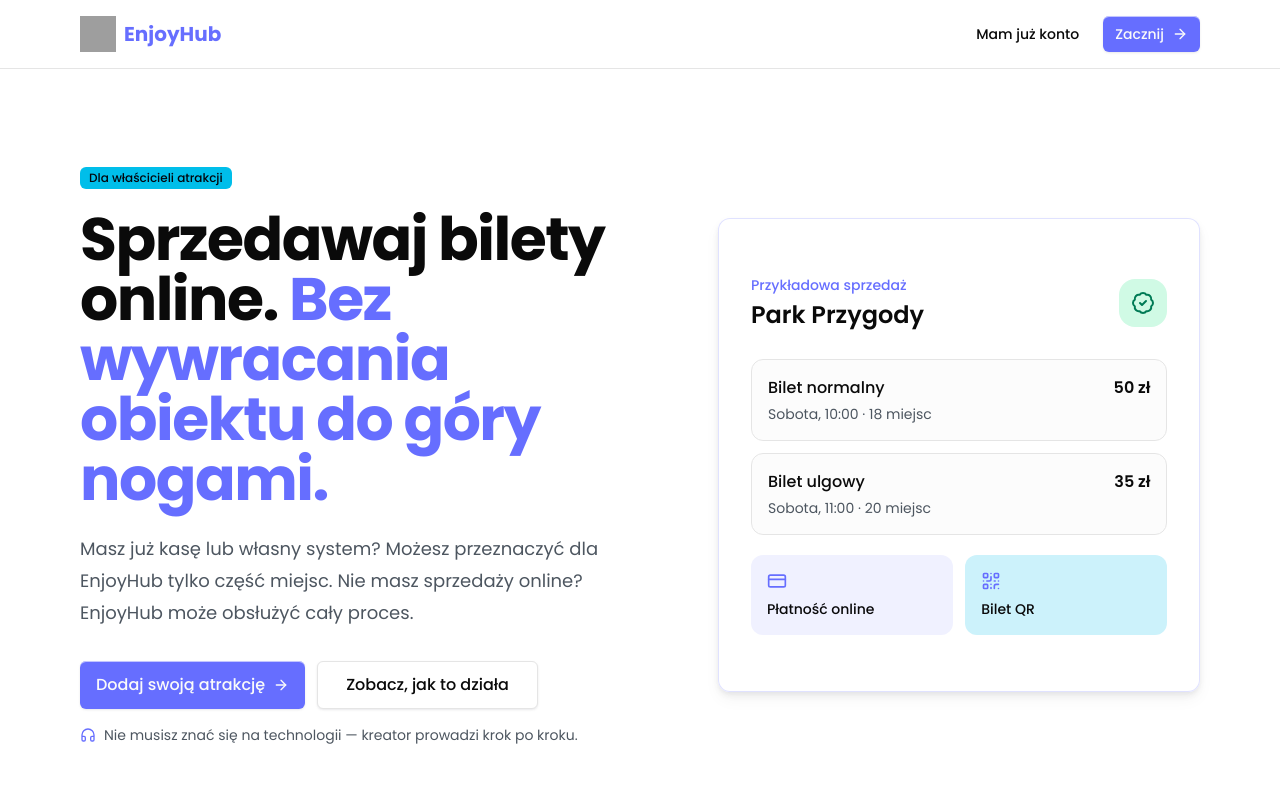
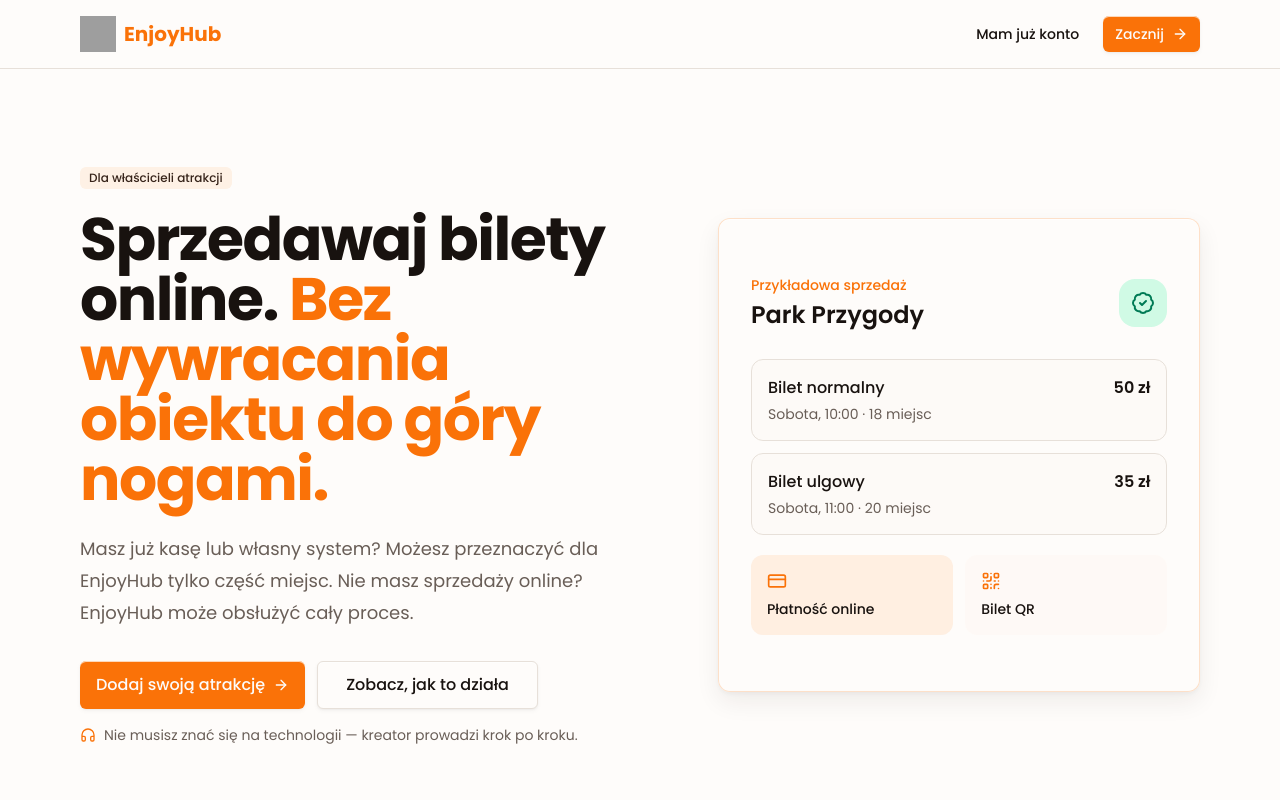
Before and after one commit to damianGG/EnjoyHubAI, a Next.js app: page /dla-organizatorow in a window 1280 px wide. Shown: the top 800 px of the page. Built offline with nearby package versions, Linux system fonts and the light colour scheme; grey boxes are pictures that could not be loaded.

Commit message:
style(brand): switch EnjoyHub to warm orange design system

```diff
--- a/app/globals.css
+++ b/app/globals.css
@@ -4,51 +4,49 @@
 @custom-variant dark (&:is(.dark *));
 
 :root {
-  /* Light theme */
-  --background: oklch(1 0 0);
-  --foreground: oklch(0.145 0 0);
+  /* EnjoyHub — warm, optimistic marketplace palette */
+  --background: oklch(0.992 0.004 70);
+  --foreground: oklch(0.19 0.012 55);
 
   --card: oklch(1 0 0);
-  --card-foreground: oklch(0.145 0 0);
+  --card-foreground: oklch(0.19 0.012 55);
 
   --popover: oklch(1 0 0);
-  --popover-foreground: oklch(0.145 0 0);
+  --popover-foreground: oklch(0.19 0.012 55);
 
-  /* Vibrant tokens */
-  --primary: oklch(0.63 0.24 275);
-  --primary-foreground: oklch(0.985 0 0);
+  /* Signature EnjoyHub orange */
+  --primary: oklch(0.705 0.19 48);
+  --primary-foreground: oklch(0.99 0.003 70);
 
-  --secondary: oklch(0.72 0.18 215);
-  --secondary-foreground: oklch(0.12 0.02 250);
+  --secondary: oklch(0.965 0.021 67);
+  --secondary-foreground: oklch(0.28 0.035 48);
 
-  --muted: oklch(0.97 0 0);
-  --muted-foreground: oklch(0.45 0.02 250);
+  --muted: oklch(0.965 0.008 70);
+  --muted-foreground: oklch(0.49 0.018 55);
 
-  --accent: oklch(0.85 0.08 35);
-  --accent-foreground: oklch(0.2 0.02 35);
+  --accent: oklch(0.94 0.048 68);
+  --accent-foreground: oklch(0.31 0.055 46);
 
   --destructive: oklch(0.6 0.2 25);
   --destructive-foreground: oklch(0.985 0 0);
 
-  --border: oklch(0.922 0 0);
-  --input: oklch(0.922 0 0);
-  --ring: oklch(0.63 0.24 275);
+  --border: oklch(0.91 0.012 70);
+  --input: oklch(0.91 0.012 70);
+  --ring: oklch(0.705 0.19 48);
 
-  --chart-1: oklch(0.646 0.222 41.116);
-  --chart-2: oklch(0.6 0.118 184.704);
-  --chart-3: oklch(0.398 0.07 227.392);
-  --chart-4: oklch(0.828 0.189 84.429);
-  --chart-5: oklch(0.769 0.188 70.08);
+  --chart-1: oklch(0.705 0.19 48);
+  --chart-2: oklch(0.68 0.12 180);
+  --chart-3: oklch(0.55 0.11 255);
+  --chart-4: oklch(0.78 0.15 86);
+  --chart-5: oklch(0.72 0.13 25);
 
-  --radius: 0.875rem;
+  --radius: 1rem;
 
-  /* Soft 3D elevation system (light) */
-  --elevation-1: 0 1px 2px rgba(16, 24, 40, 0.04), 0 1px 3px rgba(16, 24, 40, 0.06);
-  --elevation-2: 0 2px 4px rgba(16, 24, 40, 0.04), 0 4px 8px rgba(16, 24, 40, 0.06), 0 8px 16px rgba(16, 24, 40, 0.04);
-  --elevation-3: 0 4px 8px rgba(16, 24, 40, 0.05), 0 8px 20px rgba(16, 24, 40, 0.08), 0 16px 32px rgba(16, 24, 40, 0.06);
-  --elevation-hover: 0 8px 16px rgba(16, 24, 40, 0.06), 0 16px 32px rgba(16, 24, 40, 0.1), 0 24px 48px rgba(16, 24, 40, 0.08);
-  /* Top highlight edge that sells the "lifted" look */
-  --edge-highlight: inset 0 1px 0 rgba(255, 255, 255, 0.6);
+  --elevation-1: 0 1px 2px rgba(37, 28, 18, 0.04), 0 2px 5px rgba(37, 28, 18, 0.04);
+  --elevation-2: 0 2px 5px rgba(37, 28, 18, 0.04), 0 10px 24px rgba(37, 28, 18, 0.07);
+  --elevation-3: 0 8px 18px rgba(37, 28, 18, 0.06), 0 22px 48px rgba(37, 28, 18, 0.10);
+  --elevation-hover: 0 10px 22px rgba(37, 28, 18, 0.08), 0 28px 58px rgba(37, 28, 18, 0.12);
+  --edge-highlight: inset 0 1px 0 rgba(255, 255, 255, 0.72);
 
   --sidebar-background: var(--background);
   --sidebar-foreground: var(--foreground);
@@ -56,66 +54,62 @@
   --sidebar-primary-foreground: var(--primary-foreground);
   --sidebar-accent: var(--accent);
   --sidebar-accent-foreground: var(--accent-foreground);
-  --sidebar-border: oklch(0.9 0 0);
-  --sidebar-ring: oklch(0.45 0 0);
+  --sidebar-border: var(--border);
+  --sidebar-ring: var(--ring);
 }
 
 .dark {
-  /* Dark theme */
-  --background: oklch(0.145 0 0);
-  --foreground: oklch(0.985 0 0);
+  --background: oklch(0.17 0.012 55);
+  --foreground: oklch(0.97 0.006 70);
 
-  --card: oklch(0.145 0 0);
-  --card-foreground: oklch(0.985 0 0);
+  --card: oklch(0.205 0.014 55);
+  --card-foreground: oklch(0.97 0.006 70);
 
-  --popover: oklch(0.145 0 0);
-  --popover-foreground: oklch(0.985 0 0);
+  --popover: oklch(0.205 0.014 55);
+  --popover-foreground: oklch(0.97 0.006 70);
 
-  /* Brighter primary/secondary for dark */
-  --primary: oklch(0.8 0.22 275);
-  --primary-foreground: oklch(0.15 0.02 260);
+  --primary: oklch(0.76 0.18 50);
+  --primary-foreground: oklch(0.18 0.015 52);
 
-  --secondary: oklch(0.72 0.18 215);
-  --secondary-foreground: oklch(0.145 0 0);
+  --secondary: oklch(0.27 0.025 52);
+  --secondary-foreground: oklch(0.96 0.01 70);
 
-  --muted: oklch(0.269 0 0);
-  --muted-foreground: oklch(0.708 0 0);
+  --muted: oklch(0.265 0.012 55);
+  --muted-foreground: oklch(0.72 0.012 70);
 
-  --accent: oklch(0.72 0.12 45);
-  --accent-foreground: oklch(0.145 0 0);
+  --accent: oklch(0.31 0.045 50);
+  --accent-foreground: oklch(0.96 0.01 70);
 
   --destructive: oklch(0.55 0.2 25);
   --destructive-foreground: oklch(0.985 0 0);
 
-  --border: oklch(0.269 0 0);
-  --input: oklch(0.269 0 0);
-  --ring: oklch(0.8 0.22 275);
+  --border: oklch(0.31 0.012 55);
+  --input: oklch(0.31 0.012 55);
+  --ring: oklch(0.76 0.18 50);
 
-  /* Soft 3D elevation system (dark) - deeper shadows + subtle glow */
-  --elevation-1: 0 1px 2px rgba(0, 0, 0, 0.4), 0 1px 3px rgba(0, 0, 0, 0.5);
-  --elevation-2: 0 2px 4px rgba(0, 0, 0, 0.4), 0 4px 8px rgba(0, 0, 0, 0.5), 0 8px 16px rgba(0, 0, 0, 0.4);
-  --elevation-3: 0 4px 8px rgba(0, 0, 0, 0.45), 0 8px 20px rgba(0, 0, 0, 0.55), 0 16px 32px rgba(0, 0, 0, 0.45);
-  --elevation-hover: 0 8px 16px rgba(0, 0, 0, 0.5), 0 16px 32px rgba(0, 0, 0, 0.6), 0 24px 48px rgba(0, 0, 0, 0.5);
-  --edge-highlight: inset 0 1px 0 rgba(255, 255, 255, 0.08);
+  --elevation-1: 0 2px 5px rgba(0, 0, 0, 0.38);
+  --elevation-2: 0 8px 22px rgba(0, 0, 0, 0.42);
+  --elevation-3: 0 16px 44px rgba(0, 0, 0, 0.5);
+  --elevation-hover: 0 20px 56px rgba(0, 0, 0, 0.56);
+  --edge-highlight: inset 0 1px 0 rgba(255, 255, 255, 0.07);
 
-  --chart-1: oklch(0.646 0.222 41.116);
-  --chart-2: oklch(0.6 0.118 184.704);
-  --chart-3: oklch(0.398 0.07 227.392);
-  --chart-4: oklch(0.828 0.189 84.429);
-  --chart-5: oklch(0.769 0.188 70.08);
+  --chart-1: oklch(0.76 0.18 50);
+  --chart-2: oklch(0.72 0.12 180);
+  --chart-3: oklch(0.7 0.12 255);
+  --chart-4: oklch(0.8 0.14 86);
+  --chart-5: oklch(0.76 0.13 25);
 
-  --sidebar-background: oklch(0.145 0 0);
-  --sidebar-foreground: oklch(0.985 0 0);
+  --sidebar-background: var(--background);
+  --sidebar-foreground: var(--foreground);
   --sidebar-primary: var(--primary);
   --sidebar-primary-foreground: var(--primary-foreground);
   --sidebar-accent: var(--accent);
   --sidebar-accent-foreground: var(--accent-foreground);
-  --sidebar-border: oklch(0.269 0 0);
-  --sidebar-ring: oklch(0.439 0 0);
+  --sidebar-border: var(--border);
+  --sidebar-ring: var(--ring);
 }
 
 @theme inline {
-  /* Switch sans to Poppins */
   --font-sans: 'Poppins', 'Geist', 'system-ui', 'Arial';
   --font-mono: 'Geist Mono', 'Geist Mono Fallback';
 
@@ -138,9 +132,7 @@
   --color-border: var(--border);
   --color-input: var(--input);
   --color-ring: var(--ring);
-
   --radius: var(--radius);
-
   --color-sidebar-background: var(--sidebar-background);
   --color-sidebar-foreground: var(--sidebar-foreground);
   --color-sidebar-primary: var(--sidebar-primary);
@@ -155,82 +147,92 @@
   * {
     @apply border-border outline-ring/50;
   }
+
+  html {
+    background: var(--background);
+  }
+
   body {
     @apply bg-background text-foreground;
+    background-image: radial-gradient(circle at 15% -10%, rgba(247, 135, 55, 0.07), transparent 28rem);
+  }
+
+  ::selection {
+    background: rgba(244, 117, 33, 0.2);
   }
 }
 
-/* ============================================
-   Soft 3D Design System — reusable utilities
-   ============================================ */
 @layer utilities {
-  /* Elevation levels */
-  .elevation-1 {
-    box-shadow: var(--elevation-1);
-  }
-  .elevation-2 {
-    box-shadow: var(--elevation-2);
-  }
-  .elevation-3 {
-    box-shadow: var(--elevation-3);
-  }
+  .elevation-1 { box-shadow: var(--elevation-1); }
+  .elevation-2 { box-shadow: var(--elevation-2); }
+  .elevation-3 { box-shadow: var(--elevation-3); }
 
-  /* Core Soft 3D surface: layered shadow + top highlight edge */
   .surface-3d {
     box-shadow: var(--elevation-2), var(--edge-highlight);
-    transition:
-      transform 0.28s cubic-bezier(0.22, 1, 0.36, 1),
-      box-shadow 0.28s cubic-bezier(0.22, 1, 0.36, 1);
+    transition: transform 0.28s cubic-bezier(0.22, 1, 0.36, 1), box-shadow 0.28s cubic-bezier(0.22, 1, 0.36, 1);
     will-change: transform;
   }
 
-  /* Interactive lift on hover — reads as the card floating toward you */
   .lift-3d {
     box-shadow: var(--elevation-2), var(--edge-highlight);
-    transition:
-      transform 0.28s cubic-bezier(0.22, 1, 0.36, 1),
-      box-shadow 0.28s cubic-bezier(0.22, 1, 0.36, 1);
+    transition: transform 0.28s cubic-bezier(0.22, 1, 0.36, 1), box-shadow 0.28s cubic-bezier(0.22, 1, 0.36, 1);
     will-change: transform;
   }
+
   .lift-3d:hover {
-    transform: translateY(-6px);
+    transform: translateY(-5px);
     box-shadow: var(--elevation-hover), var(--edge-highlight);
   }
+
   .lift-3d:active {
-    transform: translateY(-2px);
+    transform: translateY(-1px);
     transition-duration: 0.1s;
   }
 
-  /* Soft 3D pressable button / pill */
   .press-3d {
     box-shadow: var(--elevation-1), var(--edge-highlight);
-    transition:
-      transform 0.18s ease,
-      box-shadow 0.18s ease;
+    transition: transform 0.18s ease, box-shadow 0.18s ease;
   }
+
   .press-3d:hover {
     transform: translateY(-2px);
     box-shadow: var(--elevation-2), var(--edge-highlight);
   }
+
   .press-3d:active {
     transform: translateY(0);
     box-shadow: var(--elevation-1);
   }
 
-  /* Recessed form field — subtle inset that contrasts with raised buttons */
   .field-3d {
-    box-shadow: inset 0 1px 2px rgba(16, 24, 40, 0.06);
+    box-shadow: inset 0 1px 2px rgba(37, 28, 18, 0.05);
   }
+
   .dark .field-3d {
     box-shadow: inset 0 1px 2px rgba(0, 0, 0, 0.35);
   }
 
-  /* Floating overlays sit highest — deepest layered elevation */
   .overlay-3d {
     box-shadow: var(--elevation-3), var(--edge-highlight);
   }
 
-  /* Respect reduced motion preferences */
+  .brand-surface {
+    background: rgba(255, 255, 255, 0.88);
+    border: 1px solid rgba(71, 52, 31, 0.08);
+    box-shadow: 0 10px 34px rgba(62, 42, 20, 0.07);
+    backdrop-filter: blur(18px);
+  }
+
+  .brand-pill {
+    background: rgba(255, 255, 255, 0.94);
+    border: 1px solid rgba(71, 52, 31, 0.09);
+    box-shadow: 0 5px 18px rgba(62, 42, 20, 0.07);
+  }
+
+  .orange-glow {
+    box-shadow: 0 12px 30px rgba(244, 117, 33, 0.22);
+  }
+
   @media (prefers-reduced-motion: reduce) {
     .surface-3d,
     .lift-3d,
@@ -245,89 +247,80 @@
   }
 }
 
-/* Leaflet Map Customization for Airbnb-style appearance */
 .leaflet-container {
   font-family: var(--font-sans);
+  background: #f5f2ed;
 }
 
-/* Make zoom controls more modern and subtle */
 .leaflet-control-zoom {
   border: none !important;
-  box-shadow: 0 2px 8px rgba(0, 0, 0, 0.15) !important;
-  border-radius: 12px !important;
+  box-shadow: 0 7px 22px rgba(42, 31, 20, 0.14) !important;
+  border-radius: 14px !important;
   overflow: hidden;
 }
 
 .leaflet-control-zoom a {
-  background-color: white !important;
-  color: #222 !important;
+  background-color: rgba(255, 255, 255, 0.96) !important;
+  color: #2d2925 !important;
   border: none !important;
-  width: 36px !important;
-  height: 36px !important;
-  line-height: 36px !important;
+  width: 38px !important;
+  height: 38px !important;
+  line-height: 38px !important;
   font-size: 20px !important;
   transition: all 0.2s ease !important;
 }
 
 .leaflet-control-zoom a:hover {
-  background-color: #f7f7f7 !important;
-  color: #000 !important;
+  background-color: #fff6ef !important;
+  color: #e96616 !important;
 }
 
 .leaflet-control-zoom a:first-child {
-  border-bottom: 1px solid #e0e0e0 !important;
+  border-bottom: 1px solid #ece7e1 !important;
 }
 
-/* Style attribution to be less intrusive */
 .leaflet-control-attribution {
-  background-color: rgba(255, 255, 255, 0.8) !important;
+  background-color: rgba(255, 255, 255, 0.82) !important;
   backdrop-filter: blur(4px);
   font-size: 10px !important;
   padding: 2px 6px !important;
-  border-radius: 4px !important;
+  border-radius: 7px !important;
   margin: 0 8px 8px 0 !important;
 }
 
-/* Custom marker styles */
-.custom-marker {
-  background: transparent !important;
-  border: none !important;
-}
-
+.custom-marker,
 .custom-leaflet-marker {
   background: transparent !important;
   border: none !important;
 }
 
-/* Popup styling for cleaner look */
 .leaflet-popup-content-wrapper {
-  border-radius: 12px !important;
-  box-shadow: 0 4px 16px rgba(0, 0, 0, 0.15) !important;
+  border-radius: 18px !important;
+  box-shadow: 0 16px 42px rgba(42, 31, 20, 0.18) !important;
   padding: 0 !important;
 }
 
 .leaflet-popup-tip {
-  box-shadow: 0 3px 14px rgba(0, 0, 0, 0.15) !important;
+  box-shadow: 0 3px 14px rgba(0, 0, 0, 0.12) !important;
 }
 
 .custom-popup .leaflet-popup-content-wrapper {
-  border-radius: 16px !important;
+  border-radius: 18px !important;
   padding: 0 !important;
 }
 
 .custom-popup .leaflet-popup-content {
   margin: 0 !important;
-  border-radius: 16px !important;
+  border-radius: 18px !important;
 }
 
-/* Make the close button more subtle */
 .leaflet-popup-close-button {
-  color: #717171 !important;
+  color: #6e655d !important;
   font-size: 20px !important;
   padding: 8px 8px 0 0 !important;
   transition: color 0.2s ease !important;
 }
 
 .leaflet-popup-close-button:hover {
-  color: #222 !important;
+  color: #2d2925 !important;
 }
```
